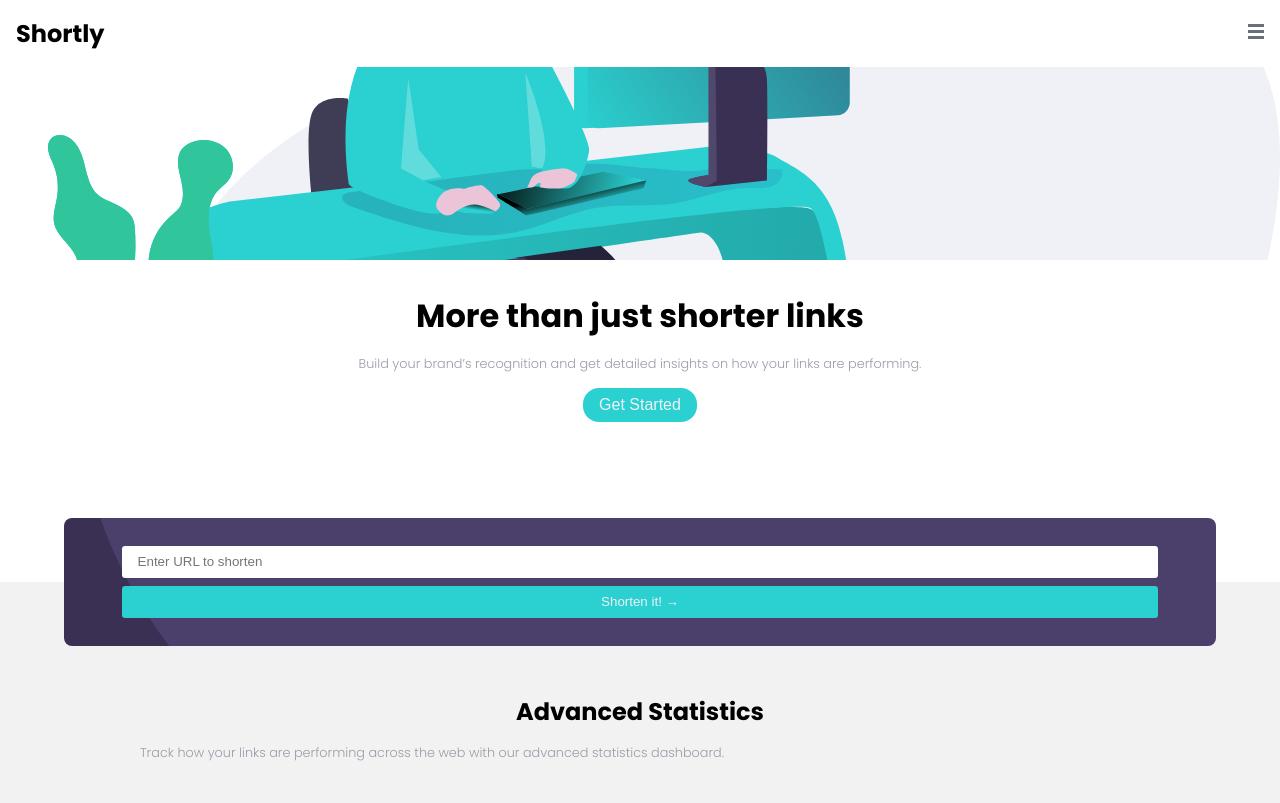
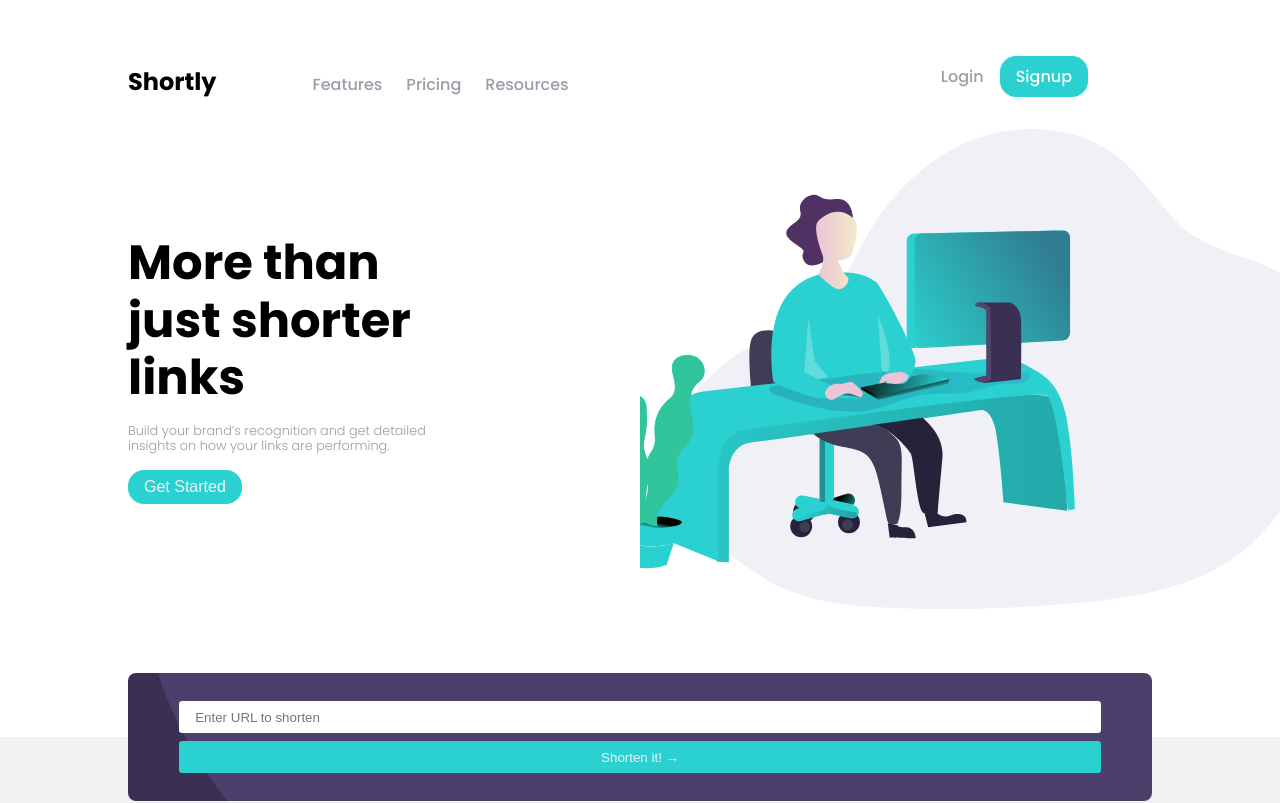
Before and after one commit to DanielTeshager/url-shortener, a plain HTML site: page index.html in a window 1280 px wide. Shown: the top 803 px of the page. Drawn offline with Linux system fonts and the light colour scheme.

Commit message:
ui for both mobile and desktop is looking good

```diff
--- a/css/style.css
+++ b/css/style.css
@@ -51,13 +51,46 @@ body{
 header{
     display: flex;
     justify-content: space-between;
-    align-items: center;
+    /* align-items: center; */
     padding: 1rem;
     background-color: white;
+    flex-direction: column;
+}
+header .logo{
+    display: flex;
+    justify-content: space-between;
+    align-items: center;
+}
+header .header-container{
+    background: rebeccapurple;
+    padding: 2rem 4rem;
+}
+.main-nav li a{
+    color: white;
+}
+header .main-nav{
+    display: flex;
+    flex-direction: column;
+    align-items: center;
+    gap: 1rem;
+}
+
+.login-signup{
+    display: flex;
+    flex-direction: column;
+    justify-content: center;
+    align-items: center;
+    gap: 0.5rem;
+    margin-top: 1.5rem;
+}
+.login-signup a{
+    color: white;
+    text-decoration: none;
 }
 .hero{
     display: grid;
     grid-template-rows: 1fr 1fr;
+    grid-template-columns: 1fr;
     position: relative;
     background-color: white;
 }
@@ -302,64 +335,142 @@ width: 100%;
 
 /* TABLETS PORTRAIT */
 @media only screen and (min-width: 768px) {
-    .details{
-        display: grid;
-        grid-template-columns: repeat(2, 1fr);
-        justify-items: center;
-    }
-    .timezone-details, .days-of-week-number{
-        display: flex;
-        flex-direction: column;
 
-    }
-    .timezone-days-of-year, .days-of-year, .days-of-week, .week-number{
-        display: flex;
-        flex-direction: column;
-
-    }
-    .timezone-value, .days-of-year-value, .days-of-week-value, .week-number-value{
-        font-size: 2rem;
-    }
-    .container{
-        padding: 2rem 4rem;
-    }
-    .quote-container{
-        width: 50ch;
-    }
 }
 
 
 /* TABLET LANDSCAPE / DESKTOP */
-@media only screen and (min-width: 1024px) {
+@media only screen  and (min-width: 1024px) {
+    *{
+        box-sizing: border-box;
+    }
+    a{
+        color: var(--basic-gray);
+    }
+    header{
+        padding:  0 8rem;
+        flex-direction: row;
+        align-items: center;
+        align-items: baseline;
+    }
+    /* header nav{
+        display: flex;
+        justify-content: space-between;
+    } */
+    header .header-container{
+        background: none;
+        padding: 2rem 4rem;
+        display: flex;
+        justify-content: space-between;
+        width: 100%;
+    }
+    ul.main-nav li a{
+        color: var(--basic-gray);
+    }
+    .logo .hamburger-icon{
+        display: none;
+    }
+    header .login-signup{
+        display: flex;
+        align-items: center;
+        gap: 1rem;
+        flex-direction: row;
+    }
+    .login-signup .login{
+        color: var(--basic-gray);
+    }
+    header .logo-nav{
+        display: flex;
+        justify-content: flex-start;
+        width: 100%;
+        gap: 2rem;
+        padding-left: 2rem;
+    }
+    header .main-nav{
+        display: flex;
+        gap: 1.5rem;
+        align-items: flex-end;
+        flex-direction: row;
+    }
+    .hero{
+      grid-template-columns: 1fr;
+      grid-template-rows: 20rem 10rem auto;
+    }
+    .hero-text .hero-title {
+        font-size: 3rem;
+        font-weight: 700;
+        line-height: 1.2;
+        text-align: left;
+    }
+    .hero-image{
+        height: 100%;
+        grid-column: 2 / 4;
+        grid-row: 1 / 3;
+        width: 50vw;
+    }
+    .hero-text{
+        grid-column: 1 / 2;
+        grid-row: 1 / 3;
+        padding-left: 8rem;
+        text-align: left;
+        justify-content: center;
+        align-items: baseline;
+        width: 35vw;
 
-    .time-container{
+    }
+    .hero .shortner-container{
+        grid-column: 1 / 4;
+    }
+    .hero .shortner{
+        width: 100%;
+        /* padding: 0 8rem; */
+    }
+    .shortner-container{
+        margin: 0 8rem;
+    }
+    main{
+        width: 100%;
+        padding: 2rem 8rem;
+    }
+    .advanced .advanced-content {
+        max-width: 50ch;
+        text-align: center;
+        margin: 0 auto;
+    }
+    .cards{
         flex-direction: row;
+    }
+    .card::before {
+        content: "";
+        display: block;
+        width: 100%;
+        height: 1rem;
+        background-color: var(--loving-blue);
+        z-index: -1;
+        position: absolute;
+        text-align: center;
+        left: -40.5%;
+        top: 5.5rem;
+    }
+    .footer-banner{
+        background-image: url(../images/bg-boost-desktop.svg);
+    }
+    .footer-links{
+        flex-direction: row;
+        align-items: baseline;
+        box-sizing: border-box;
+        padding: 2rem 8rem;
         justify-content: space-between;
-        align-items: end;
     }
-    .timezone-details, .days-of-week-number {
-        display: flex;
-        flex-direction: column;
-        width: 90%;
-        margin-bottom: 2rem;
+    .footer-link-items{
+        flex-direction: row;
+        align-items: start;
+        justify-content: space-evenly;
+        width: 100%;
     }
-    #time{
-        font-size: 20vw;
-    }
-    .greetings h2{
-        margin-bottom: -2.5rem;
-    }
-    .quote-container{
-        width: 70ch;
-    }
-    .quote-text, .quote-author{
-        font-size: 1rem;
-        font-weight: 300;
-    }
-    .details{
-        /* From https://css.glass */
-        backdrop-filter: blur(10.3px);
-        -webkit-backdrop-filter: blur(10.3px);
+    .social-media-icons{
+        width: auto;
     }
 
+
 }
--- a/index.html
+++ b/index.html
@@ -19,13 +19,33 @@
     <h2 class="main-title">
       Shortly
     </h2>
-  </div>
-  <nav>
-    <div class="hmaburger-icon">
+    <div class="hamburger-icon">
       <img src="./images/icon-menu.svg" alt="menu">
     </div>
-    <ul class="main-nav hide"></ul>
-  </nav>
+  </div>
+
+<div class="header-container">
+  <div class="logo-nav">
+    <ul class="main-nav">
+      <li>
+        <a href="#">Features</a>
+      </li>
+    <li class="active">
+        <a href="#">Pricing</a>
+      </li>
+      <li>
+        <a href="#">Resources</a>
+      </li>
+    </ul>
+</div>
+  <div class="login-signup">
+    <a href="#" class="btn login">Login</a>
+    <a href="#" class="btn btn-primary signup">Signup</a>
+  </div>
+
+</div>
+
+
 </header>
 <!-- main -->
 <section class="hero">
@@ -47,12 +67,14 @@
     <!-- end of hero-button -->
   </div>
 <!-- url shortner -->
+<div class="shortner-container">
   <div class="shortner">
     <div class="form-control">
       <input type="text" placeholder="Enter URL to shorten" class="url-input">
     <button class="btn btn-secondary">
       Shorten it! &#8594;
     </button>
+    </div>
   </div>
 </div>
 </section>
```
Lines whose indentation alone changed are shown as unchanged.
